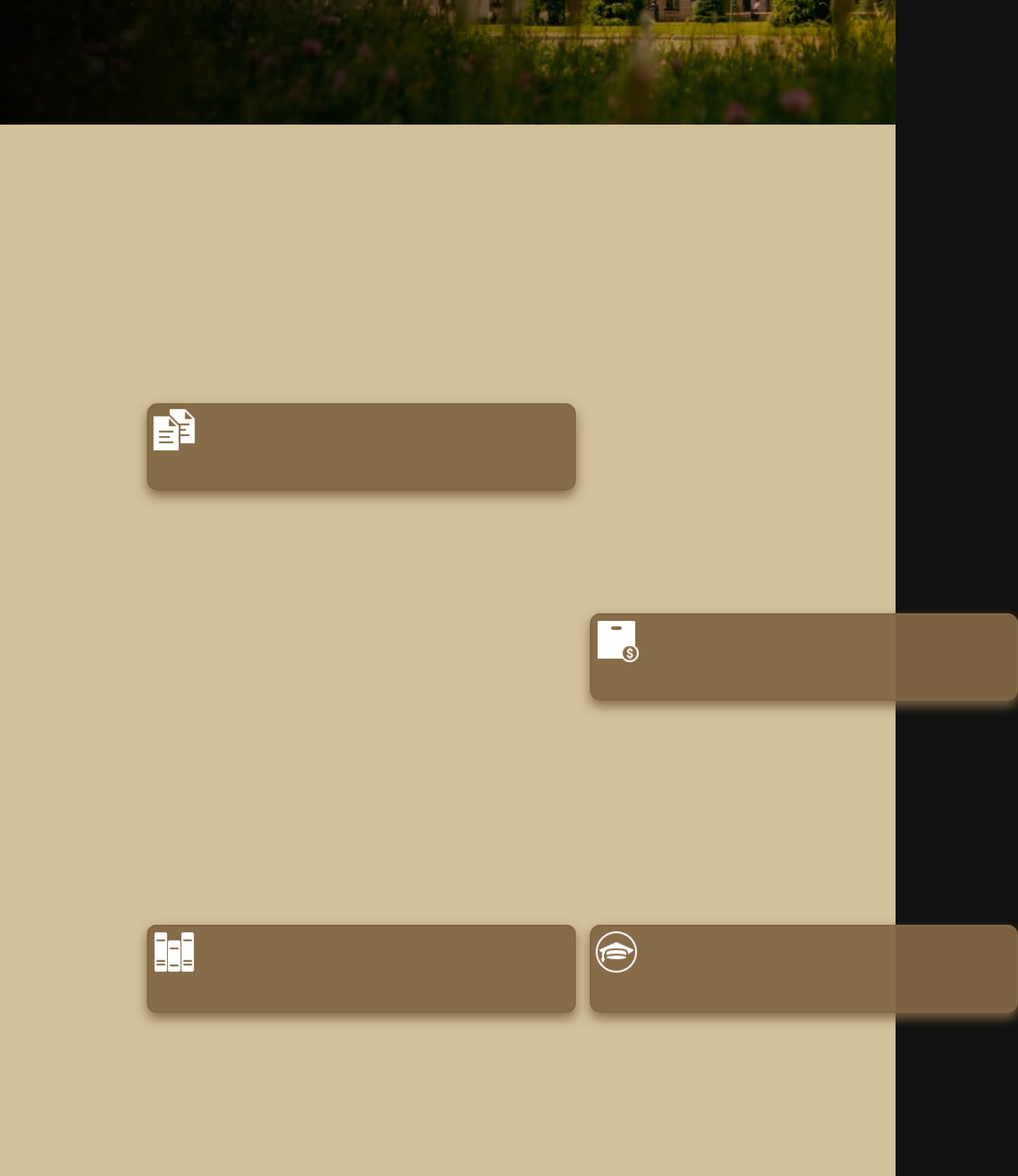
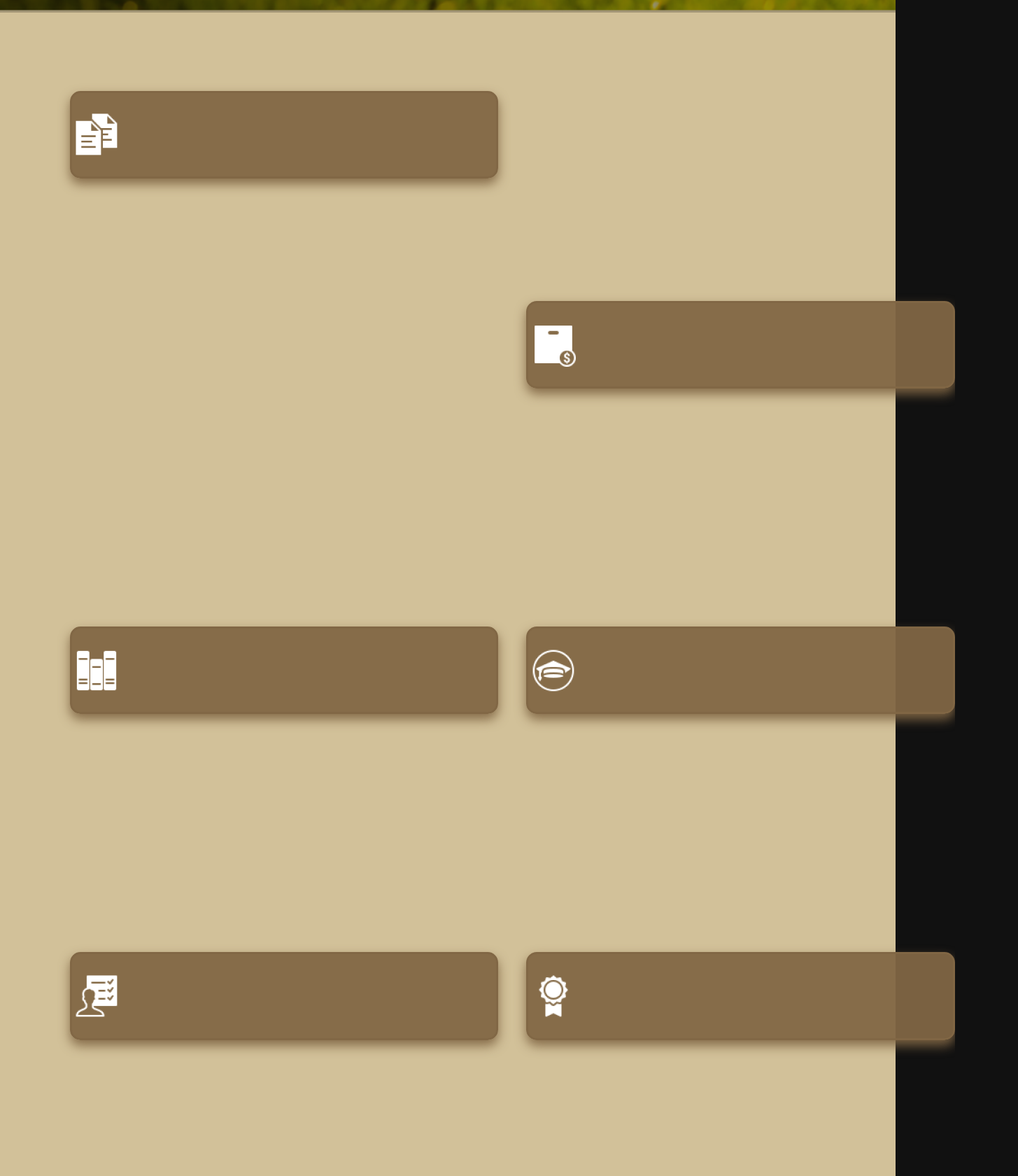
Before and after one commit to Brain-Breakers-ATB/KPIHub, an Angular app in the folder frontend/: page /entrant in a window 1280 px wide. Shown: the part 900-2580 px from the top of the page at 70% size, 1455 px wide, since content can reach past the window. Built offline with nearby package versions, Linux system fonts and the light colour scheme.

Commit message:
base-header

```diff
--- a/frontend/src/app/pages/base-header/base-header.component.sass
+++ b/frontend/src/app/pages/base-header/base-header.component.sass
@@ -9,7 +9,9 @@
     margin-top: 27px
     margin-left: 122px
     border: 1px
-
+    transition: transform 0.3s
+.logo:hover
+    transform: scale(1.2)
 .img-logo
     width: 410px
     height: 99px
@@ -23,7 +25,27 @@
     text-align: center
     margin: 0
     padding: 0
+////////////////////////
+/* Add a new CSS class for navigation links */
+#nav-button
+    background-color: transparent
+    cursor: pointer
+    border: 0
+    margin-right: 20px
+    color: #fff /* Default text color */
+    text-decoration: none /* Remove default underline */
+    transition: color 0.3s
 
+#nav-button:hover
+    color: #886F4F /* Change text color on hover to red (you can use your preferred color) */
+
+#nav-button:focus
+    text-decoration: underline /* Add underline when the button is clicked */
+    text-underline-offset: 8px
+#nav-button:hover p.toolbar-text
+    color: #886F4F /* Change text color on hover to ) */
+
+//////////////////////////////
 @media (max-width: 1024px)
     .toolbar-text
         font-size: 160%
--- a/frontend/src/app/pages/entrant-page/entrant-page.component.html
+++ b/frontend/src/app/pages/entrant-page/entrant-page.component.html
@@ -24,49 +24,48 @@
 
   <section class="b2">
     <div class="b2_inner">
-      <p class="b2_text"> <!-- <img class="alt"="KPI"> -->
+
 
       <section class="services" id="services">
         <h1 class="heading"></h1>
 
         <div class="box-container">
+            <div class="box button-1" (click)="expandBox(1)">
+               <img src="../../../assets/img/entrant-page-img/icon1.png" style="float: left" alt="">
+                <h3></h3>
+            </div>
 
-          <div class="box button-1" onclick="expandBox(1)">
-            <img src="../../../assets/img/entrant-page-img/icon1.png" style="float: left" alt="">
-            <h3></h3>
-          </div>
-
-          <div class="box button-2" onclick="expandBox(2)">
+          <div class="box button-2" (click)="expandBox(2)">
             <img src="../../../assets/img/entrant-page-img/icon2.png" style="float: left" alt="">
             <h3></h3>
           </div>
 
-          <div class="box button-3" onclick="expandBox(3)">
+          <div class="box button-3" (click)="expandBox(3)">
             <img src="../../../assets/img/entrant-page-img/icon3.png" style="float: left">
             <h3></h3>
           </div>
 
-          <div class="box button-4" onclick="expandBox(4)">
+          <div class="box button-4" (click)="expandBox(4)">
             <img src="../../../assets/img/entrant-page-img/icon4.png" style="float: left" alt="">
             <h3></h3>
           </div>
 
-          <div class="box button-5" onclick="expandBox(5)">
+          <div class="box button-5" (click)="expandBox(5)">
             <img src="../../../assets/img/entrant-page-img/icon5.png" style="float: left" alt="">
             <h3></h3>
           </div>
 
-          <div class="box button-6" onclick="expandBox(6)">
+          <div class="box button-6" (click)="expandBox(6)">
             <img src="../../../assets/img/entrant-page-img/icon6.png" style="float: left" alt="">
             <h3></h3>
           </div>
 
-          <div class="box button-7" onclick="expandBox(7)">
+          <div class="box button-7" (click)="expandBox(7)">
             <img src="../../../assets/img/entrant-page-img/icon7.png" style="float: left"  alt="">
             <h3></h3>
           </div>
 
-          <div class="box button-8" onclick="expandBox(8)">
+          <div class="box button-8" (click)="expandBox(8)">
             <img src="../../../assets/img/entrant-page-img/icon8.png" style="float: left" alt="">
             <h3></h3>
           </div>
@@ -76,6 +75,18 @@
 
     </div>
   </section>
+    <div class="popup-container" id="popupContainer">
+        <div class="popup" id="popupWindow" *ngIf="activeBoxId !== null">
+            <button id="closeButton" class="close-button" (click)="activeBoxId = null">Закрити</button>
+            <div *ngIf="activeBoxId === 1">
+                <!-- Content for box 1 -->
+            </div>
+            <div *ngIf="activeBoxId === 2">
+                <!-- Content for box 2 -->
+            </div>
+            <!-- Add similar blocks for other box IDs -->
+        </div>
+    </div>
 
 </main>
 
--- a/frontend/src/app/pages/entrant-page/entrant-page.component.sass
+++ b/frontend/src/app/pages/entrant-page/entrant-page.component.sass
@@ -10,16 +10,16 @@ main
 
 .b1
   background-color: rgba(210, 193, 153, 1)
-  background-image: url(../../../assets/img/main-page-img/img1.jpg)
+  background-image: url(../../../assets/img/entrant-page-img/img1.png)
   background-repeat: no-repeat
   background-position: center
   background-size: cover
 
 .b1_inner
-  margin: 0
-  padding-top: 401px
-  padding-bottom: 459px
-  text-align: center
+    margin: 0
+    padding-top: 401px
+    padding-bottom: 459px
+    text-align: center
 
 .b1_title
   display: block
@@ -39,9 +39,9 @@ b
   font-family: "Montserrat"
 
 .line
-  width: 387px
-  border: 1px solid #FFFFFF
-  margin: 0 auto
+    width: 387px
+    border: 1px solid #FFFFFF
+    margin: 0 auto
 
 .b2
   background-color:  rgba(210, 193, 153, 1)
@@ -55,16 +55,8 @@ b
   height: 2310px
   padding-top: 93px
 
-.b2_text
-  font-size: 34px
-  text-indent: 1.5em
-  color: #ffffff
-  margin-right: 68px
-  text-align: justify
-  margin-bottom: 81px
-  font-family: "Montserrat"
 
-.b2_button
+//.b2_button
   color: #FFFFFF
   font-size: 30px
   border-bottom: 1px solid #FFFFFF
@@ -95,20 +87,6 @@ b
    text-decoration: underline
    text-underline-position: under
 
-@media (max-width: 1024px)
-   .toolbar-text
-     font-size: 160%
-
-
-
-@media (max-width: 768px)
-   toolbar-text
-     font-size: 120%
-
-
-@media (max-width: 425px)
-   .toolbar-text
-     font-size: 70%
 
 .navigation
   width: 1302px
@@ -117,80 +95,24 @@ b
   position: absolute
   top: 66px
   left: 108px
-  //border: 1px solid
+  border: 1px solid
   display: flex /* To align the buttons in a row */
   justify-content: space-between
 
-
-@media (max-width: 1440px)
-   .navigation
-     margin-left: 30%
-
-
-
-@media (max-width: 1024px)
-   .navigation
-     margin-left: 20%
-
-
-@media (max-width: 768px)
-   .navigation
-     margin-left: 10%
-
-
-@media (max-width: 425px)
-   .navigation
-     margin-left: 0
-     margin: 5px
-     padding: 5px
-
-.nav-1, .nav-2
-  display: inline-block
 
 
 #nav-button
   background-color: transparent
   cursor: pointer
   border: 0
-  margin-right: 20px
+  margin-right: 90px
 /////////////////////////////////////////////
 /* Define styles for the container */
 .box-container
   display: grid
   grid-template-columns: repeat(2, 1fr) /* Create 2 columns */
-  grid-gap: 20px /* Adjust the gap between boxes as needed */
-  margin-left: -20px
-
-
-section
-  padding: 5rem 10%
-
-.heading
-  text-align: center
-  margin-bottom: 3rem
-  font-size: 4rem
-  text-transform: capitalize
-  color: #1cb359
-//.box
-  width: 600px
-  height: 113px
-  border-radius: 15px
-  text-align: center
-  background: #fff
-  padding: 3rem
-  border: 0.2rem solid #1cb359
-  -webkit-box-shadow: 0 0.5rem 1rem #1cb359
-  box-shadow: 0 0.5rem 1rem #1cb359
-  transition: background 0.3s, border-color 0.3s, color 0.3s
-  cursor: pointer
-  box:hover
-  width: 600px
-  height: 113px
-  top: 88px
-  left: 730px
-  padding:  103px
-  border-radius: 15px
-
+  grid-gap: 40px /* Adjust the gap between boxes as needed */
+  margin-left: 100px
 
 
 
@@ -199,15 +121,20 @@ section
   height: 64px /* Висота зображення */
    top: 25px
   left: 44px
+  margin-right: 10px /* Додайте відступ між картинкою та текстом за потреби */
 
 
+.box
+    display: flex
+    align-items: center /* Вирівнювання вертикально по центру */
 
-.box h3
-  font-size: 1rem
-  text-transform: capitalize
-  color: rgba(129, 102, 68, 0.94)
-  padding: 1rem 0
 
+.box
+    background-color: rgba(129, 102, 68, 0.94)
+    color: white
+    cursor: pointer
+    border-radius: 15px
+    transition: background 0.3s, border-color 0.3s, color 0.3s
 
 .heading span
   color: rgba(129, 102, 68, 0.94)
@@ -227,8 +154,6 @@ section
 .services .box-container .box .box-content
   display: flex
 
-.services .box-container .box img
-  margin-right: 0.5rem
 
 .services .box-container .box:hover
   background: rgba(210, 193, 153, 1)
@@ -236,31 +161,24 @@ section
   color: rgba(129, 102, 68, 0.94)
 
 
-//.services .box-container .box h3
-  font-size: 2rem
-  text-transform: capitalize
-
-
-//.services .box-container .box p
-  font-size: 1rem
-  line-height: 2
-  color: #777
+.button-1, .button-2, .button-3, .button-4, .button-5, .button-6, .button-7, .button-8
+    width: 600px
+    height: 113px
+    border-radius: 15px
 
 
 /* Button 1 */
 .button-1
-  width: 600px
-  height: 113px
-  top: 88px
-  left: 90px
-  border-radius: 15px
+  top: 88px /* You can adjust this value as needed */
+  left: 0px /* You can adjust this value as needed */
+   border-radius: 15px
 
 
 /* Button 2 */
 .button-2
   width: 600px
   height: 113px
-  top: 88px
+  top: 0px
   left: 730px
   border-radius: 15px
 
@@ -269,16 +187,16 @@ section
 .button-3
   width: 600px
   height: 113px
-  top: 585px
+  top: 211px
   left: 90px
-  border-radius: 13px
+  border-radius: 15px
 
 
 /* Button 4 */
 .button-4
   width: 600px
   height: 113px
-  top: 586px
+  top: 211px
   left: 730px
   border-radius: 15px
 
@@ -286,7 +204,7 @@ section
 .button-5
   width: 600px
   height: 113px
-  top: 1082px
+  top: 334px
   left: 87px
   border-radius: 15px
 
@@ -295,7 +213,7 @@ section
 .button-6
   width: 600px
   height: 113px
-  top: 1082px
+  top: 344px
   left: 730px
   border-radius: 15px
 
@@ -304,7 +222,7 @@ section
 .button-7
   width: 600px
   height: 113px
-  top: 1579px
+  top: 457px
   left: 90px
   border-radius: 15px
 
@@ -312,14 +230,12 @@ section
 .button-8
   width: 600px
   height: 113px
-  top: 1579px
+  top: 457px
   left: 730px
   border-radius: 15px
-.expanded
-  width: 600px
-  height: 390px
-  background-color: rgba(129, 102, 68, 0.94)
-  color: white
+
+
+
 
 /* Add margin to create spacing between boxes */
 .box + .box
@@ -328,6 +244,43 @@ section
 
 
 ////////////////////////////////////////////////
+/* Додайте стилі для вікна */
+//.popup-container
+    display: none
+    position: fixed
+    top: 0
+    left: 0
+    width: 100%
+    height: 100%
+    background: rgba(0, 0, 0, 0.5) /* Півпрозорий фон */
+    z-index: 999
+
+
+//.popup
+    width: 600px
+    height: 390px
+    background: rgba(136, 111, 79, 0.76)
+    border: 1px solid #886F4F
+    border-radius: 10px
+    box-shadow: 0 0 10px rgba(0, 0, 0, 0.5)
+    margin: 10% auto /* Розміщення вікна в центрі сторінки */
+    padding: 20px
+
+
+//.close-button
+    background: #886F4F
+    color: #fff
+    border: none
+    cursor: pointer
+    font-size: 16px
+    position: absolute
+    top: 10px
+    right: 10px
+
+
+
+
+////////////////////////////////////////////
 
 ol
   font-size: 33px
--- a/frontend/src/app/pages/entrant-page/entrant-page.component.ts
+++ b/frontend/src/app/pages/entrant-page/entrant-page.component.ts
@@ -1,10 +1,14 @@
 import { Component } from '@angular/core';
 
 @Component({
-  selector: 'app-entrant-page',
-  templateUrl: './entrant-page.component.html',
-  styleUrls: ['./entrant-page.component.sass']
+    selector: 'app-entrant-page',
+    templateUrl: './entrant-page.component.html',
+    styleUrls: ['./entrant-page.component.sass']
 })
 export class EntrantPageComponent {
+    activeBoxId: number | null = null; // Initialize with null
 
+    expandBox(boxId: number) {
+        this.activeBoxId = boxId;
+    }
 }
```
Also changed, not shown: frontend/src/app/pages/entrant-page/box.js (deleted, +0 -16 lines), frontend/src/assets/img/entrant-page-img/img1.png.
